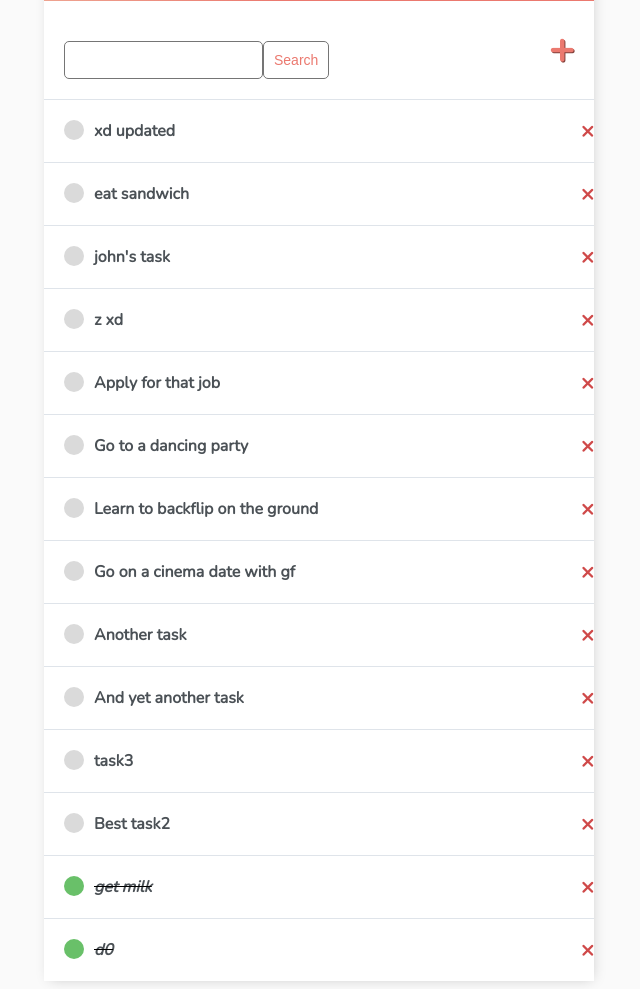
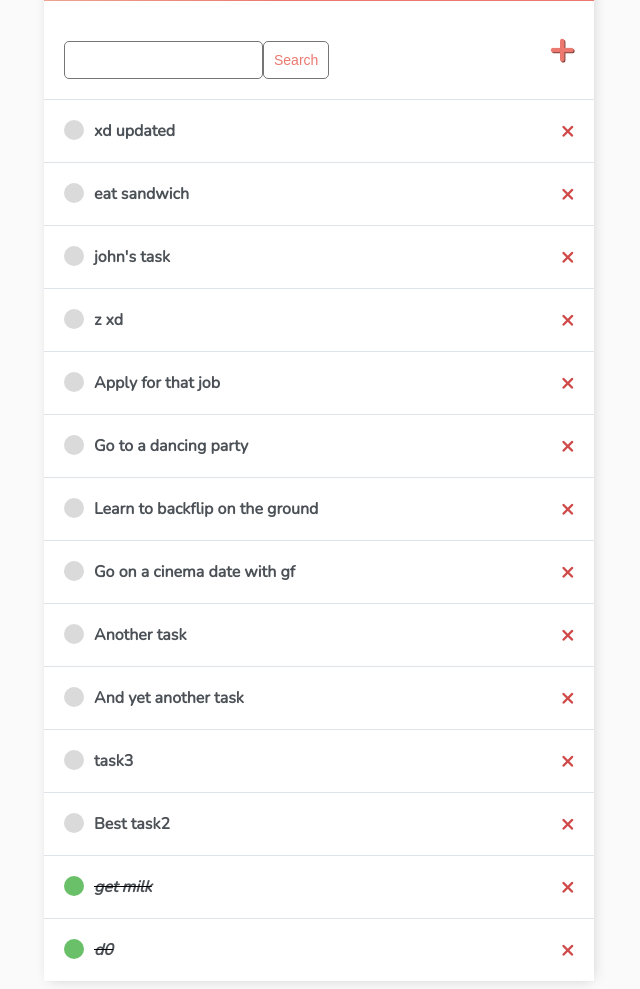
Before and after one commit to Mateusz-Kozlowski/Django-ToDo-List-App, a Django app: template todo_list/base/templates/base/task_list.html in a window 1280 px wide. Shown: the part 189-1178 px from the top of the page, without its empty margins (321-961 px from the left). Run offline with Django 5.2, Linux system fonts and the light colour scheme; the template is opened without the code that fills it: values that come from a table or form of the project are taken from there, others are empty; data comes from the database, SQL or seed files in the repository; both versions use the stored data as it was after the commit; parts of the project's set-up code (start-up, migrations or seed data) failed here and were passed over.

Commit message:
Add README.md

```diff
--- a/todo_list/base/templates/base/main.html
+++ b/todo_list/base/templates/base/main.html
@@ -107,7 +107,7 @@
             color: #cf4949;
             font-size: 22px;
             line-height: 0;
-            padding: 20px 0px;
+            padding: 20px 20px;
         }
 
         /*Handle Classes*/
```
Also changed, not shown: README.md (added), todo_list/db.sqlite3.
